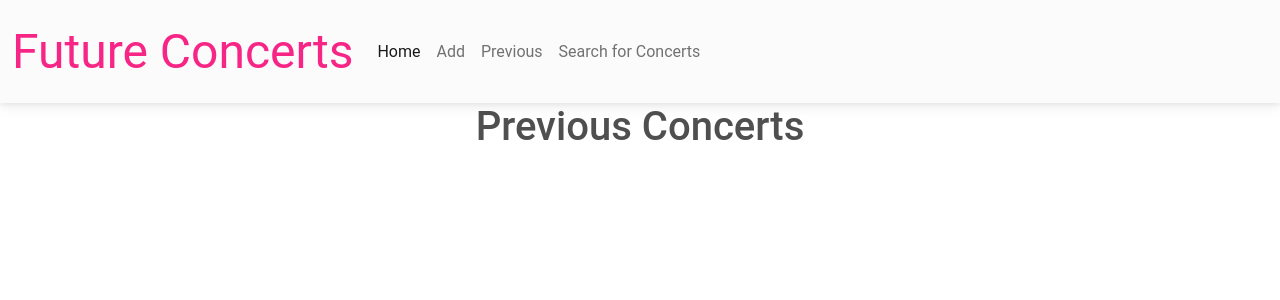
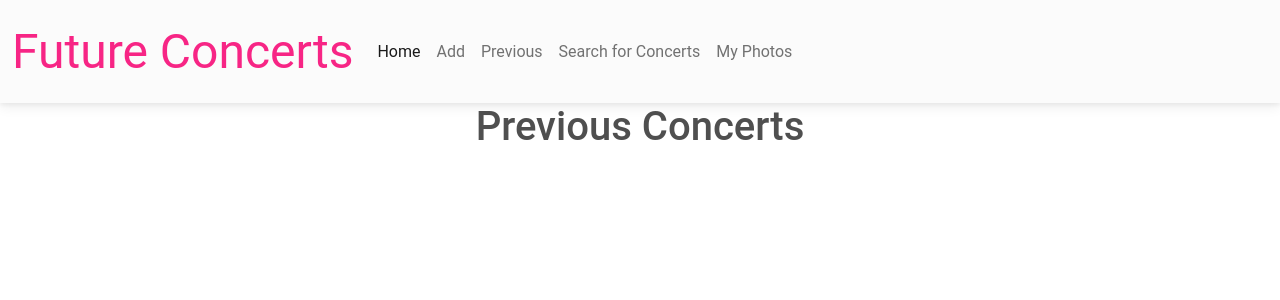
Before and after one commit to amgallo1213/Future_Concerts, a React (Create React App) app in the folder client/: page /concerts/previous in a window 1280 px wide. Shown: the top 300 px of the page. Built offline with nearby package versions, Linux system fonts and the light colour scheme.

Commit message:
adding components

```diff
--- a/client/src/App.js
+++ b/client/src/App.js
@@ -5,6 +5,7 @@ import AddConcert from './components/AddConcert';
 import OneConcert from './components/OneConcert';
 import PreviousConcert from './components/Previous';
 import ConcertSearch from './components/Search';
+import Photos from './components/Photos';
 
 
 
@@ -21,6 +22,7 @@ function App() {
           <OneConcert path="/concerts/:id"  />
           <PreviousConcert path="/concerts/previous" />
           <ConcertSearch path="/concerts/search" />
+          <Photos path="/concerts/photos" />
         </Router>
 
 
--- a/client/src/components/NavBar.js
+++ b/client/src/components/NavBar.js
@@ -46,6 +46,11 @@ const NavBar = () => {
                                 Search for Concerts
                             </MDBNavbarLink>
                         </MDBNavbarItem>
+                        <MDBNavbarItem class="NavBarNav">
+                            <MDBNavbarLink href='/concerts/photos' tabIndex={-1} >
+                                My Photos
+                            </MDBNavbarLink>
+                        </MDBNavbarItem>
                     </MDBNavbarNav>
                 </MDBCollapse>
             </MDBContainer>
--- /dev/null
+++ b/client/src/components/Photos.js
@@ -0,0 +1,14 @@
+import React from 'react';
+import NavBar from './NavBar';
+
+
+const Photos = () => {
+    return (
+        <div>
+            <NavBar />
+            <h3>My Concert Photos</h3>
+        </div>
+    );
+}
+
+export default Photos;
--- a/client/src/components/Search.js
+++ b/client/src/components/Search.js
@@ -1,5 +1,5 @@
 import React, { useState, useEffect } from 'react';
-// import axios from 'axios';
+import axios from 'axios';
 // import { Link } from '@reach/router';
 import {
     MDBCard, MDBCardTitle, MDBCardBody,
@@ -16,9 +16,24 @@ import NavBar from './NavBar';
 const ConcertSearch = () => {
     let [bandName, setBandName] = useState("");
 
-    let [responseObj, setRepsonseObj] = useState({});
+    // const options = {
+    //     method: 'GET',
+    //     url: 'https://concerts-artists-events-tracker.p.rapidapi.com/artist',
+    //     params: { name: 'Ed sheeran', page: '1' },
+    //     headers: {
+    //         'X-RapidAPI-Key': process.env.CONCERT_API_KEY,
+    //         'X-RapidAPI-Host': 'concerts-artists-events-tracker.p.rapidapi.com'
+    //     },
+
+    //     axios.request(options).then(function (response) {
+    //         console.log(response.data);
+    //     }).catch(function (error) {
+    //         console.error(error);
+    //     })
+    // };
 
 
+    let [responseObj, setRepsonseObj] = useState({});
 
 
     return (
@@ -30,11 +45,11 @@ const ConcertSearch = () => {
                     <MDBCardTitle>Search for Concerts</MDBCardTitle>
                     <MDBCardText>
 
-                    <form>
-                        <MDBInput label='Band Name' id='search' class="search" type='text' size="sm" value={bandName}
-                        onChange={(e) => setBandName(e.target.value)} />
-                        <MDBBtn outline rounded className='mx-2' color='dark' id="searchBTN" type="submit">Search</MDBBtn>
-                    </form>
+                        <form>
+                            <MDBInput label='Band Name' id='search' class="search" type='text' size="sm" value={bandName}
+                                onChange={(e) => setBandName(e.target.value)} />
+                            <MDBBtn outline rounded className='mx-2' color='dark' id="searchBTN" type="submit">Search</MDBBtn>
+                        </form>
 
                     </MDBCardText>
                     {/* <MDBBtn>Button</MDBBtn> */}
@@ -45,10 +60,10 @@ const ConcertSearch = () => {
 
 
 
-            <div id="results">
-                <h3>Results for *BandName*</h3>
-                <SearchResults responseObj={responseObj} />
-            </div>
+            // <div id="results">
+            //     <h3>Results for *BandName*</h3>
+            //     <SearchResults responseObj={responseObj} />
+            // </div>
 
 
         </div>
```
